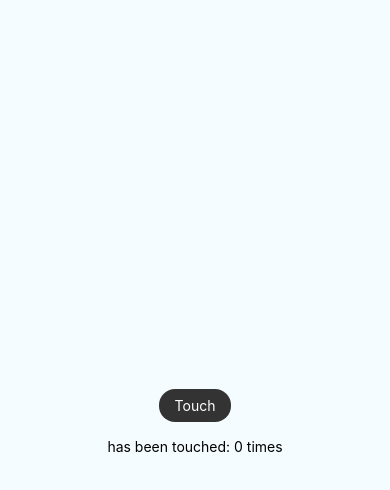
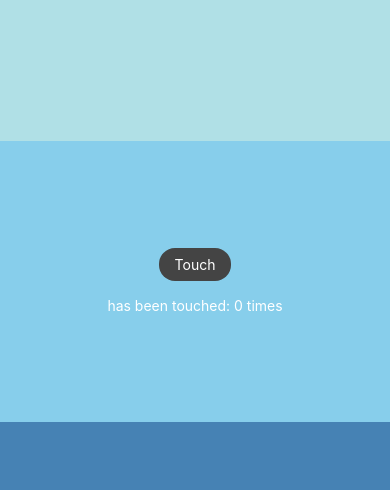
Before and after one commit to tomfinney/nativeDemo, a React Native app: screen / in a window 390 px wide. Shown: the top 490 px of the page. Built offline with nearby package versions, Linux system fonts and the light colour scheme.

Commit message:
colors r good

```diff
--- a/App.js
+++ b/App.js
@@ -14,10 +14,20 @@ export default function App() {
     setTouched(prevTouched => prevTouched + 1);
   }
   return (
-    <View style={styles.container}>
+    <View style={{ flex: 1 }}>
+      <View style={{ flex: 1, backgroundColor: "powderblue" }} />
+      <View
+        style={{
+          flex: 2,
+          backgroundColor: "skyblue",
+          display: "flex",
+          alignItems: "center",
+          justifyContent: "center"
+        }}
+      >
         <TouchableOpacity
           style={{
-          backgroundColor: "#333",
+            backgroundColor: "#444",
             paddingTop: 8,
             paddingBottom: 8,
             paddingLeft: 16,
@@ -29,26 +39,11 @@ export default function App() {
         >
           <Text style={{ color: "white" }}>Touch</Text>
         </TouchableOpacity>
-      <Text>has been touched: {touched} times</Text>
+        <Text style={{ color: "white" }}>
+          has been touched: {touched} times
+        </Text>
+      </View>
+      <View style={{ flex: 3, backgroundColor: "steelblue" }} />
     </View>
   );
 }
-
-const styles = StyleSheet.create({
-  container: {
-    flex: 1,
-    justifyContent: "center",
-    alignItems: "center",
-    backgroundColor: "#F5FCFF"
-  },
-  welcome: {
-    fontSize: 20,
-    textAlign: "center",
-    margin: 10
-  },
-  instructions: {
-    textAlign: "center",
-    color: "#333333",
-    marginBottom: 5
-  }
-});
```
Lines whose indentation alone changed are shown as unchanged.
